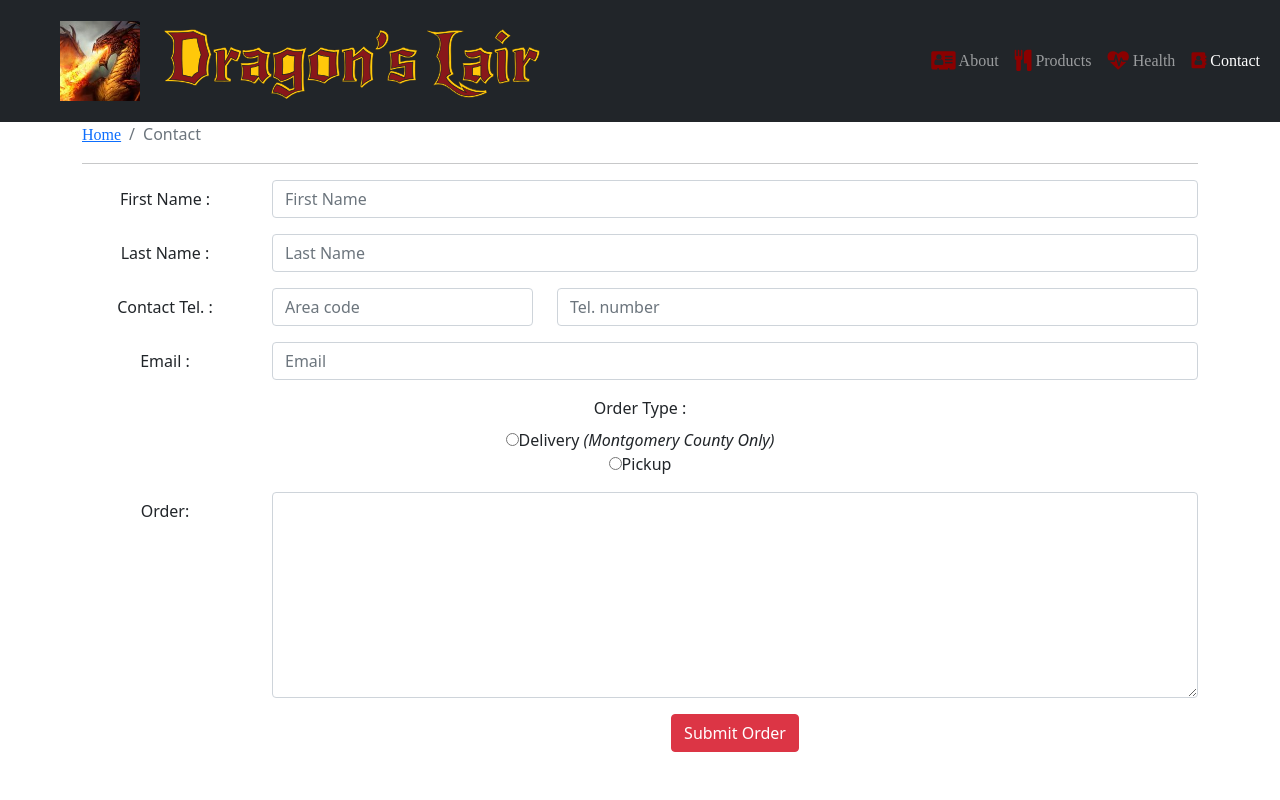
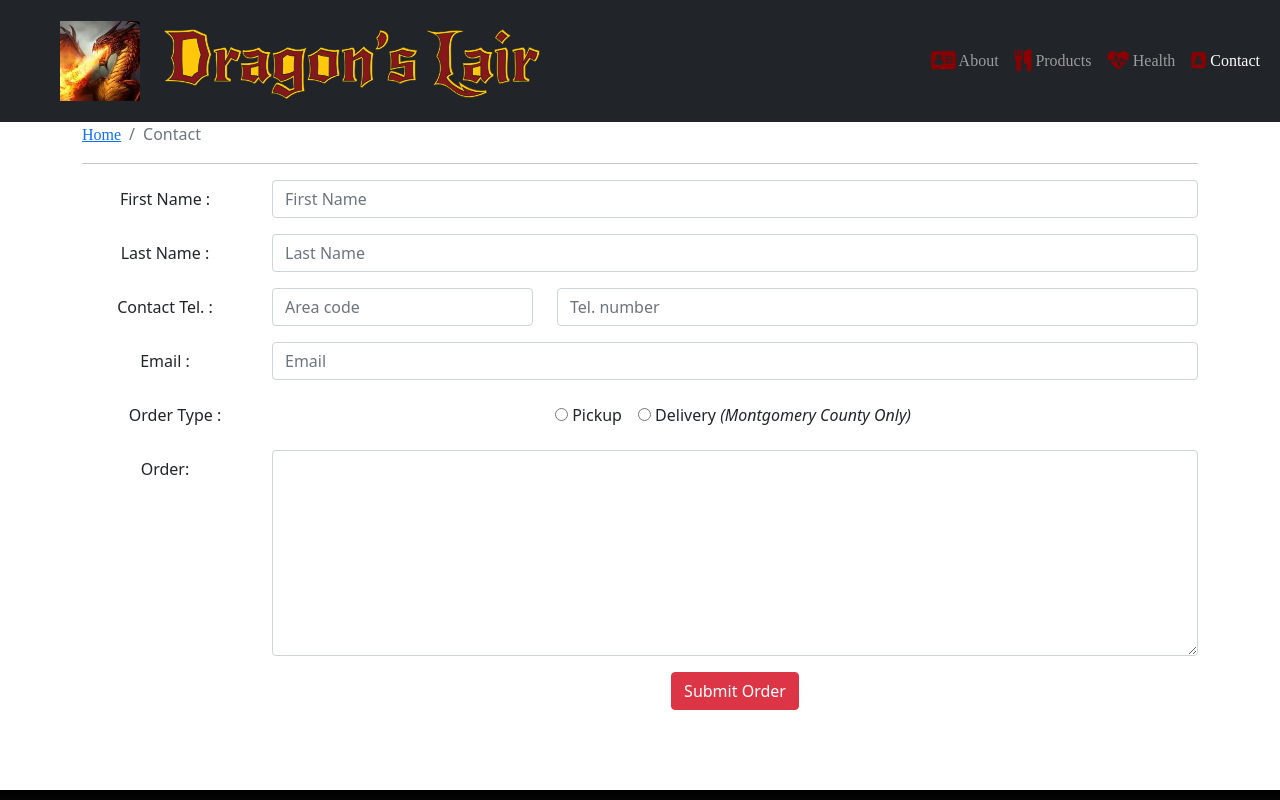
Before and after one commit to sfotxl/dragonslairreactapp, a React (Create React App) app: page /contact in a window 1280 px wide. Shown: the top 800 px of the page. Built offline with nearby package versions, Linux system fonts and the light colour scheme; a web font is replaced by a local one.

Commit message:
Fixes radio group in Contact form

```diff
--- a/src/components/ContactForm.js
+++ b/src/components/ContactForm.js
@@ -41,10 +41,7 @@ const ContactForm = () => {
                 placeholder='First Name'
                 className='form-control'
               />
-                            <ErrorMessage
-                                name='firstName'
-                                render={renderError}
-                            />
+              <ErrorMessage name='firstName' render={renderError} />
             </Col>
           </FormGroup>
           <FormGroup row>
@@ -58,10 +55,7 @@ const ContactForm = () => {
                 placeholder='Last Name'
                 className='form-control'
               />
-                            <ErrorMessage
-                                name='lastName'
-                                render={renderError}
-                            />
+              <ErrorMessage name='lastName' render={renderError} />
             </Col>
           </FormGroup>
           <FormGroup row>
@@ -76,10 +70,7 @@ const ContactForm = () => {
                 placeholder='Area code'
                 className='form-control'
               />
-                            <ErrorMessage
-                                name='areaCode'
-                                render={renderError}
-                            />
+              <ErrorMessage name='areaCode' render={renderError} />
             </Col>
             <Col xs='7'>
               <Field
@@ -108,28 +99,39 @@ const ContactForm = () => {
               <ErrorMessage name='email' render={renderError} />
             </Col>
           </FormGroup>
-                    <FormGroup row>
-                        <Label htmlFor='orderType'>Order Type :</Label>
-                        <label>
+          <FormGroup row className='mx-auto'>
+            <Label htmlFor='orderType' md='2'>
+              Order Type :
+            </Label>
+            <Col
+              md='10'
+              id='form-radio-group'
+              className='d-flex align-items-center justify-content-center'
+            >
+                <label className='px-2'>
+                <Field
+                  type='radio'
+                  id='pickup'
+                  name='orderType'
+                  value='pickup'
+                />{' '}
+                Pickup
+              </label>
+              <label className='px-2'>
                 <Field
                   type='radio'
                   id='delivery'
                   name='orderType'
                   value='delivery'
-                            />
+                />{' '}
                 Delivery <em>(Montgomery County Only)</em>
               </label>
-                        <label>
-                            <Field
-                                type='radio'
-                                id='pickup'
-                                name='orderType'
-                                value='pickup'
-                            />
-                            Pickup
-                        </label>
+
+            </Col>
           </FormGroup>
+
           <ErrorMessage name='orderType' render={renderError} />
+
           <FormGroup row>
             <Label htmlFor='order' md='2'>
               Order:{' '}
@@ -147,11 +149,7 @@ const ContactForm = () => {
           <ErrorMessage name='order' render={renderError} />
           <FormGroup row>
             <Col md={{ size: 10, offset: 2 }}>
-                            <Button
-                                type='submit'
-                                color='danger'
-                                className='button'
-                            >
+              <Button type='submit' color='danger' className='button'>
                 Submit Order
               </Button>
             </Col>
--- a/src/index.css
+++ b/src/index.css
@@ -12,8 +12,9 @@ code {
     monospace;
 }
 
-* {
-  box-sizing: border-box;
+#form-radio-group {
+    display: flex;
+    flex-direction: row;
 }
 
 /* START Dragon's Lair Logo styling */
```
Lines whose indentation alone changed are shown as unchanged.
